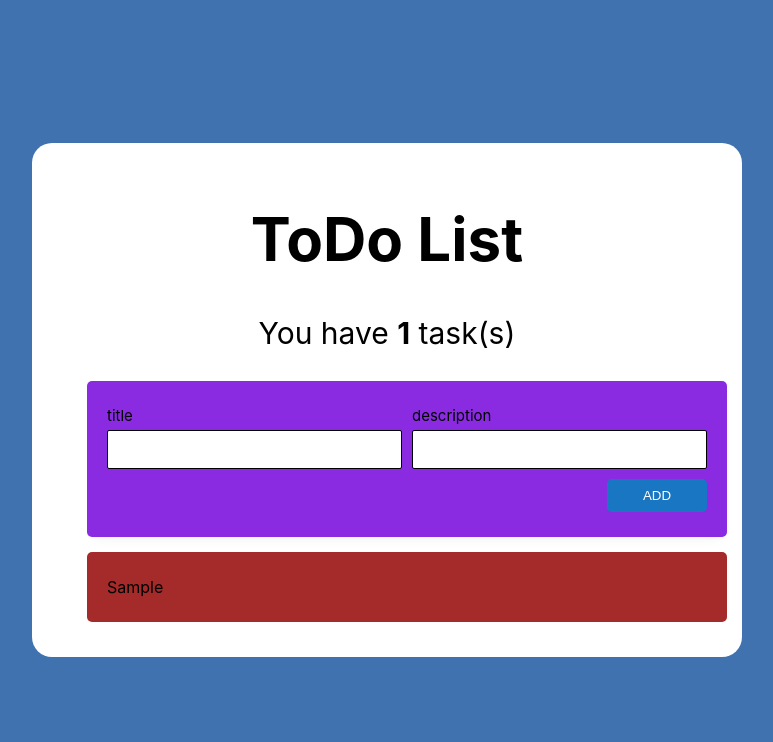
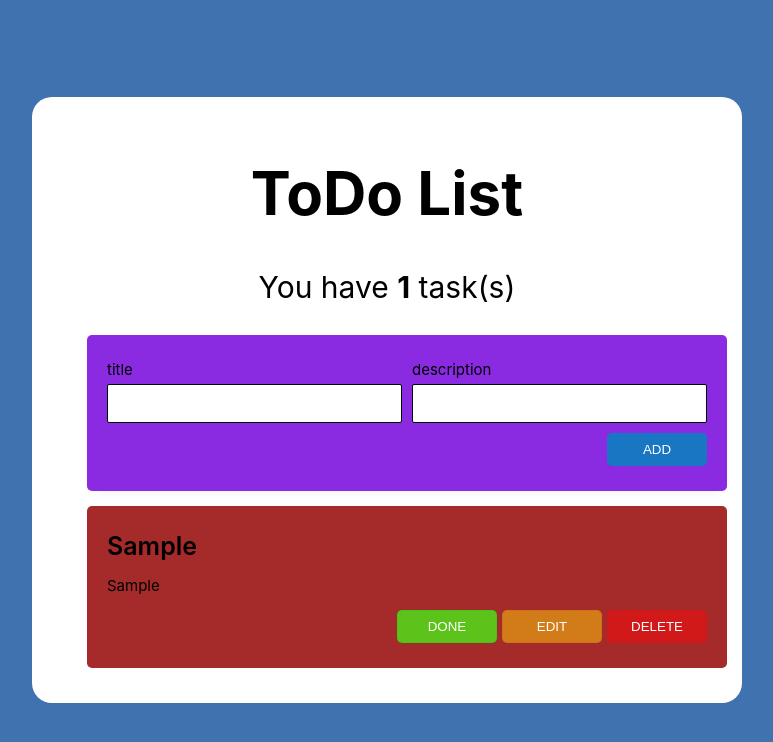
Before and after one commit to leo153624nid/ToDoList, a React (Create React App) app: page / in a window 1280 px wide. Both pictures are taken after typing "Sample", "Sample" into the empty fields and a click on the button "ADD". Shown: the top 742 px of the page, without its empty margins (253-1026 px from the left). Built offline with nearby package versions, Linux system fonts and the light colour scheme; no server answers; a web font is replaced by a local one.

Commit message:
Update TaskItem.tsx

```diff
--- a/src/components/TaskItem/TaskItem.tsx
+++ b/src/components/TaskItem/TaskItem.tsx
@@ -2,6 +2,7 @@
 /* eslint-disable import/no-unresolved */
 import React from 'react'
 import { Task } from '../../store/slices/todoListSlice'
+import Button from '../Button/Button'
 import s from './TaskItem.module.css'
 
 interface TaskItemProps {
@@ -11,7 +12,26 @@ interface TaskItemProps {
 function TaskItem({ task }: TaskItemProps) {
     return (
         <div className={s.taskItem_container}>
-            <div>{task.title}</div>
+            <div>
+                <div
+                    aria-hidden
+                    className={s.taskItem_title}
+                    style={{
+                        opacity: task.done ? 0.5 : 1,
+                        textDecoration: task.done ? 'line-through' : 'none',
+                    }}
+                >
+                    {task.title}
+                </div>
+                <div aria-hidden className={s.taskItem_description}>
+                    {task.description}
+                </div>
+            </div>
+            <div className={s.taskItem_button_container}>
+                <Button color="green">DONE</Button>
+                <Button color="orange">EDIT</Button>
+                <Button color="red">DELETE</Button>
+            </div>
         </div>
     )
 }
```
